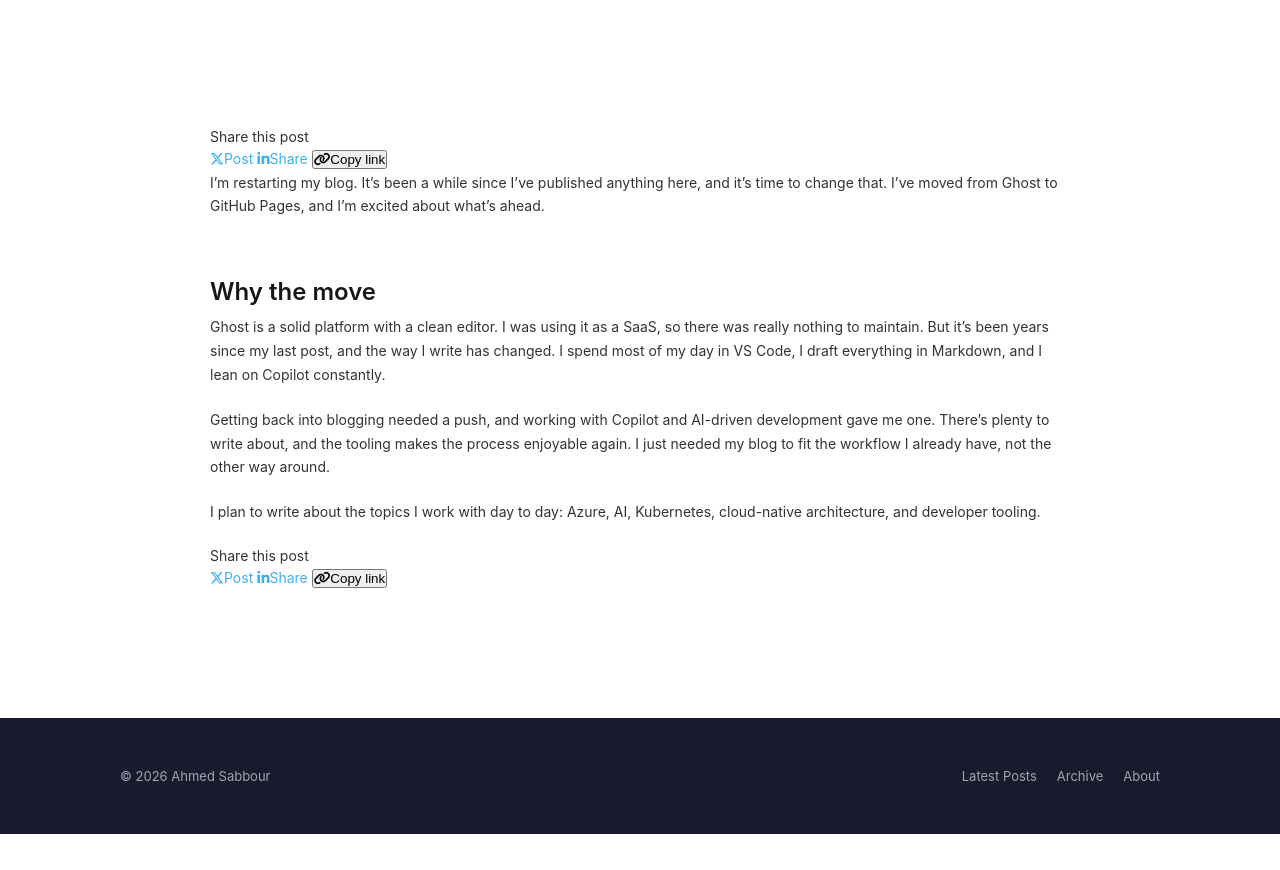
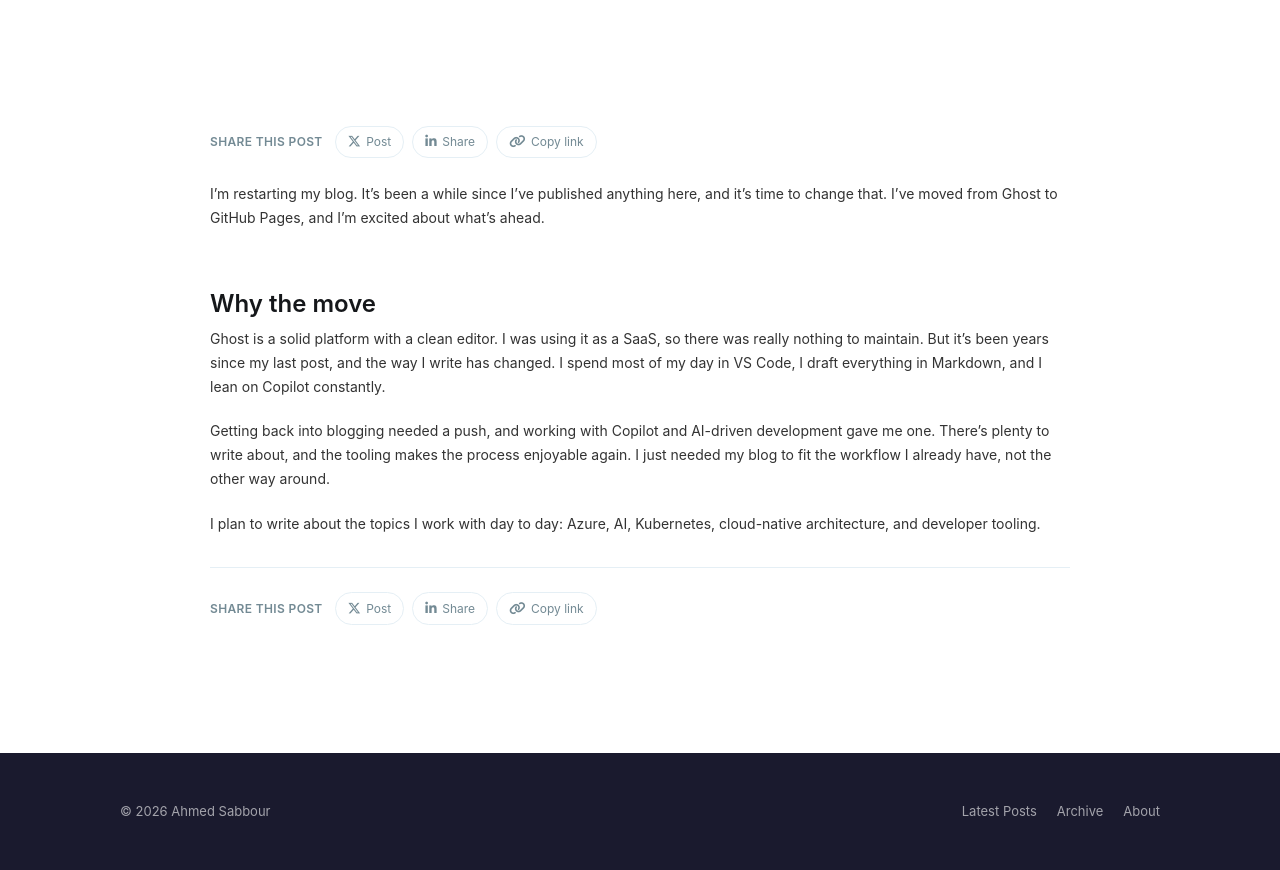
Before and after one commit to sabbour/sabbour.github.io, a Jekyll site: the page built from _posts/2026-03-23-restarting-my-blog-from-ghost-to-github-pages.md, in a window 1280 px wide. Shown: the part 456-1326 px from the top of the page. Built offline with Jekyll 4.4.1, drawn with Linux system fonts in a browser that asks for light colours; before the commit the page ends 1290 px from its top, so only the background shows below that.

Commit message:
Update blog post title and add share bar styles for improved user interaction

```diff
--- a/_sass/_layout.scss
+++ b/_sass/_layout.scss
@@ -322,6 +322,75 @@
   border-top: 1px solid $border;
 }
 
+// ─── Share Bar ───────────────────────────────────────
+.share-bar {
+  display: flex;
+  align-items: center;
+  gap: 0.75rem;
+  font-size: .75rem;
+  color: $text-secondary;
+}
+
+.share-label {
+  font-weight: 600;
+  text-transform: uppercase;
+  letter-spacing: 0.03em;
+}
+
+.share-links {
+  display: flex;
+  gap: 0.5rem;
+}
+
+.share-links a,
+.share-links button {
+  display: inline-flex;
+  align-items: center;
+  gap: 0.35rem;
+  padding: 0.35rem 0.75rem;
+  border-radius: 100px;
+  border: 1px solid $border;
+  background: $white;
+  color: $text-secondary;
+  font-size: .75rem;
+  font-family: inherit;
+  text-decoration: none;
+  cursor: pointer;
+  transition: background 0.2s, color 0.2s, border-color 0.2s;
+
+  &:hover {
+    background: #f0f6f9;
+    color: $text-dark;
+    border-color: darken($border, 10%);
+    text-decoration: none;
+  }
+
+  i {
+    font-size: .8125rem;
+  }
+}
+
+.share-copy.copied {
+  background: #e8f5e9;
+  color: #2e7d32;
+  border-color: #a5d6a7;
+}
+
+.post-full-share {
+  max-width: $post-width;
+  margin: 0 auto;
+}
+
+.post-full-share--top {
+  margin-bottom: 1.5rem;
+}
+
+.post-full-share--bottom {
+  margin-top: 2rem;
+  padding-top: 1.5rem;
+  border-top: 1px solid $border;
+}
+
 .post-tags {
   display: flex;
   flex-wrap: wrap;
@@ -428,6 +497,10 @@
 }
 
 @media (max-width: 600px) {
+  .outer {
+    padding: 0 1.25rem;
+  }
+
   .post-card {
     flex: 0 1 100%;
   }
```
Also changed, not shown: _posts/2026-03-28-adaptive-ui-framework.md (+1 -1 lines).
